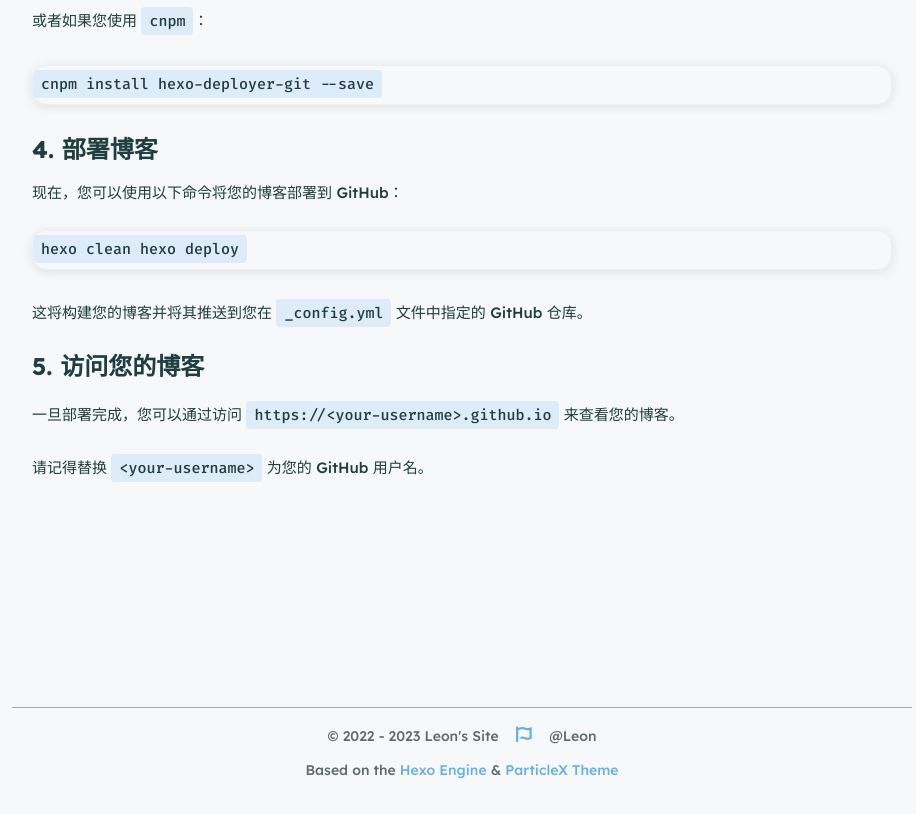
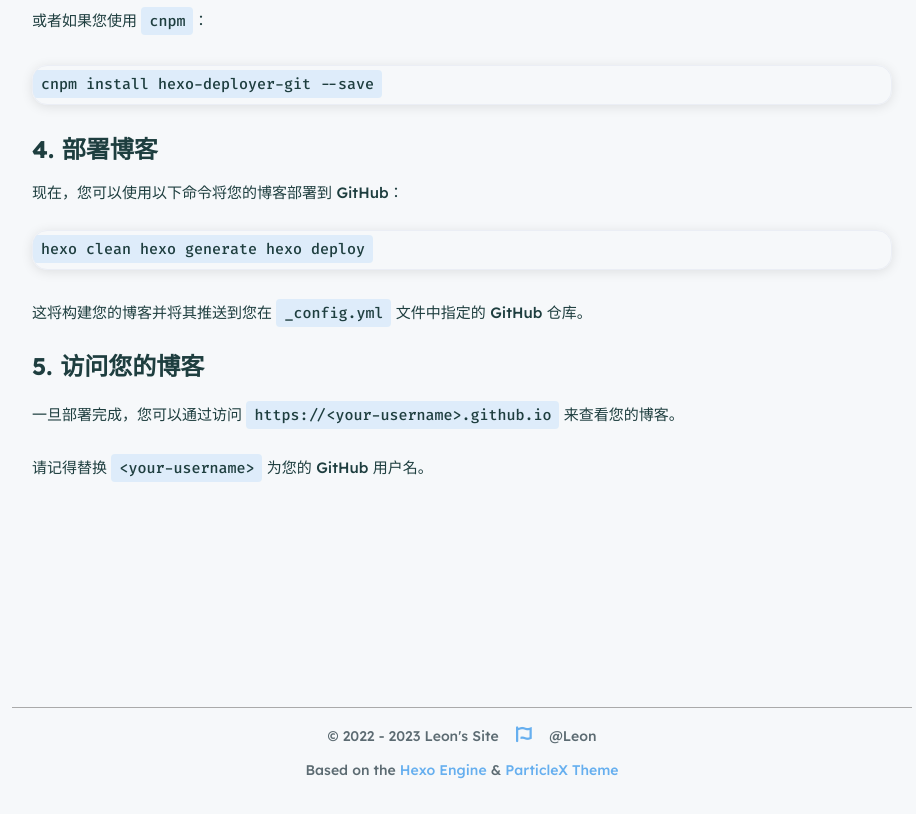
Before and after one commit to LeonBytes/LeonBytes.github.io, a plain HTML site: page 2023/10/05/Hexo 博客部署到 GitHub/index.html in a window 1280 px wide. Shown: the part 1091-1905 px from the top of the page, without its empty margins (178-1094 px from the left). Drawn offline with nearby package versions, Linux system fonts and the light colour scheme; a script that the page names is missing.

Commit message:
Site updated: 2023-10-06 03:23:55

```diff
--- a/2023/10/05/Hexo 博客部署到 GitHub/index.html
+++ b/2023/10/05/Hexo 博客部署到 GitHub/index.html
@@ -188,6 +188,7 @@
 </code></pre>
 <h3 id="4-部署博客"><a href="#4-部署博客" class="headerlink" title="4. 部署博客"></a>4. 部署博客</h3><p>现在，您可以使用以下命令将您的博客部署到 GitHub：</p>
 <pre><code class="sh">hexo clean
+hexo generate
 hexo deploy
 </code></pre>
 <p>这将构建您的博客并将其推送到您在 <code>_config.yml</code> 文件中指定的 GitHub 仓库。</p>
```
Also changed, not shown: index.html (+1 -0 lines).
